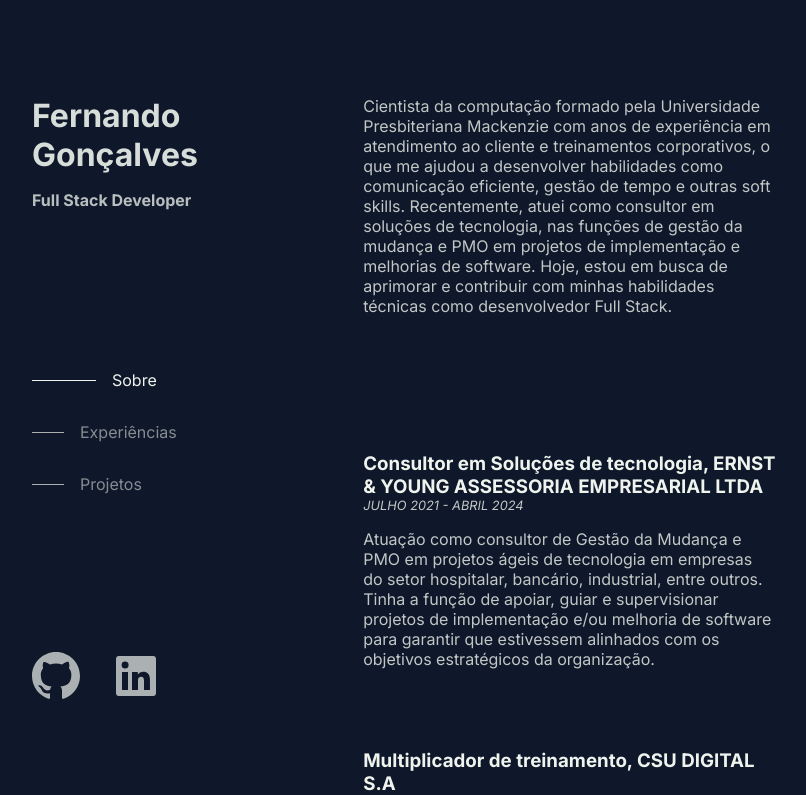
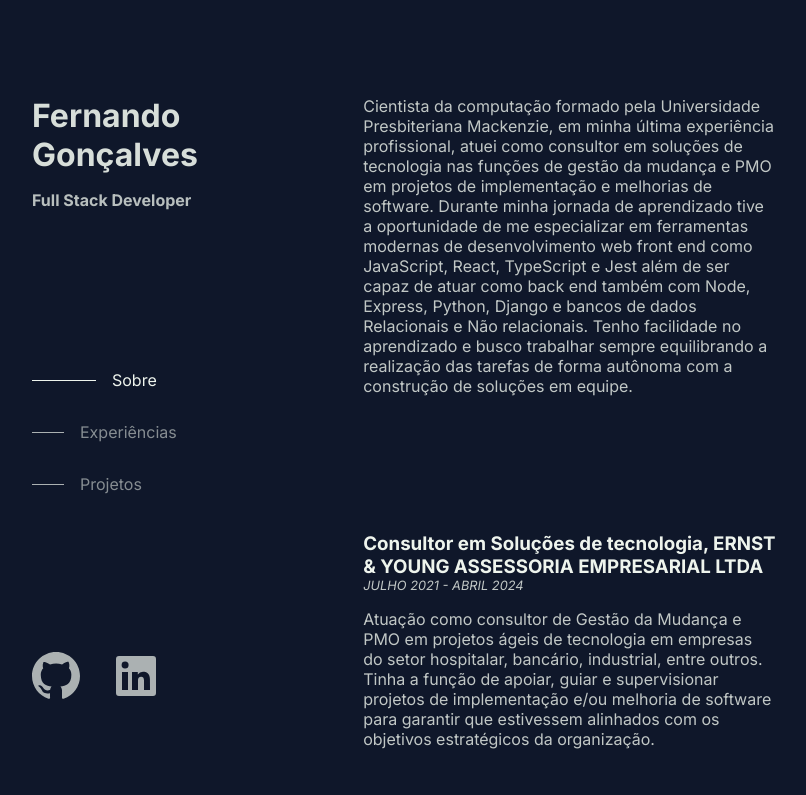
Before and after one commit to Fernando-Goncalves-Santos/Fernando_Goncalves, a React (Vite) app: page / in a window 1280 px wide. Shown: the top 795 px of the page, without its empty margins (224-1030 px from the left). Built offline with nearby package versions, Linux system fonts and the light colour scheme; a web font is replaced by a local one.

Commit message:
alteração do about

```diff
--- a/src/App.jsx
+++ b/src/App.jsx
@@ -137,14 +137,17 @@ function App() {
               <h2 id="responsive-title">Sobre</h2>
               <p>
                 Cientista da computação formado pela Universidade Presbiteriana
-                Mackenzie com anos de experiência em atendimento ao cliente e
-                treinamentos corporativos, o que me ajudou a desenvolver
-                habilidades como comunicação eficiente, gestão de tempo e outras
-                soft skills. Recentemente, atuei como consultor em soluções de
-                tecnologia, nas funções de gestão da mudança e PMO em projetos
-                de implementação e melhorias de software. Hoje, estou em busca
-                de aprimorar e contribuir com minhas habilidades técnicas como
-                desenvolvedor Full Stack.
+                Mackenzie, em minha última experiência profissional, atuei como
+                consultor em soluções de tecnologia nas funções de gestão da
+                mudança e PMO em projetos de implementação e melhorias de
+                software. Durante minha jornada de aprendizado tive a
+                oportunidade de me especializar em ferramentas modernas de
+                desenvolvimento web front end como JavaScript, React, TypeScript
+                e Jest além de ser capaz de atuar como back end também com Node,
+                Express, Python, Django e bancos de dados Relacionais e Não
+                relacionais. Tenho facilidade no aprendizado e busco trabalhar
+                sempre equilibrando a realização das tarefas de forma autônoma
+                com a construção de soluções em equipe.
               </p>
             </div>
             <div className="experiences" id="experiences">
@@ -180,7 +183,8 @@ function App() {
             </div>
             <div className="projects" id="projects">
               <h2 id="responsive-title">Projetos</h2>
-              <Project name={"Chronos Pomodoro"}
+              <Project
+                name={"Chronos Pomodoro"}
                 link={"https://timer-pomodoro-eta.vercel.app"}
                 image={chronosImage}
                 description={
```
